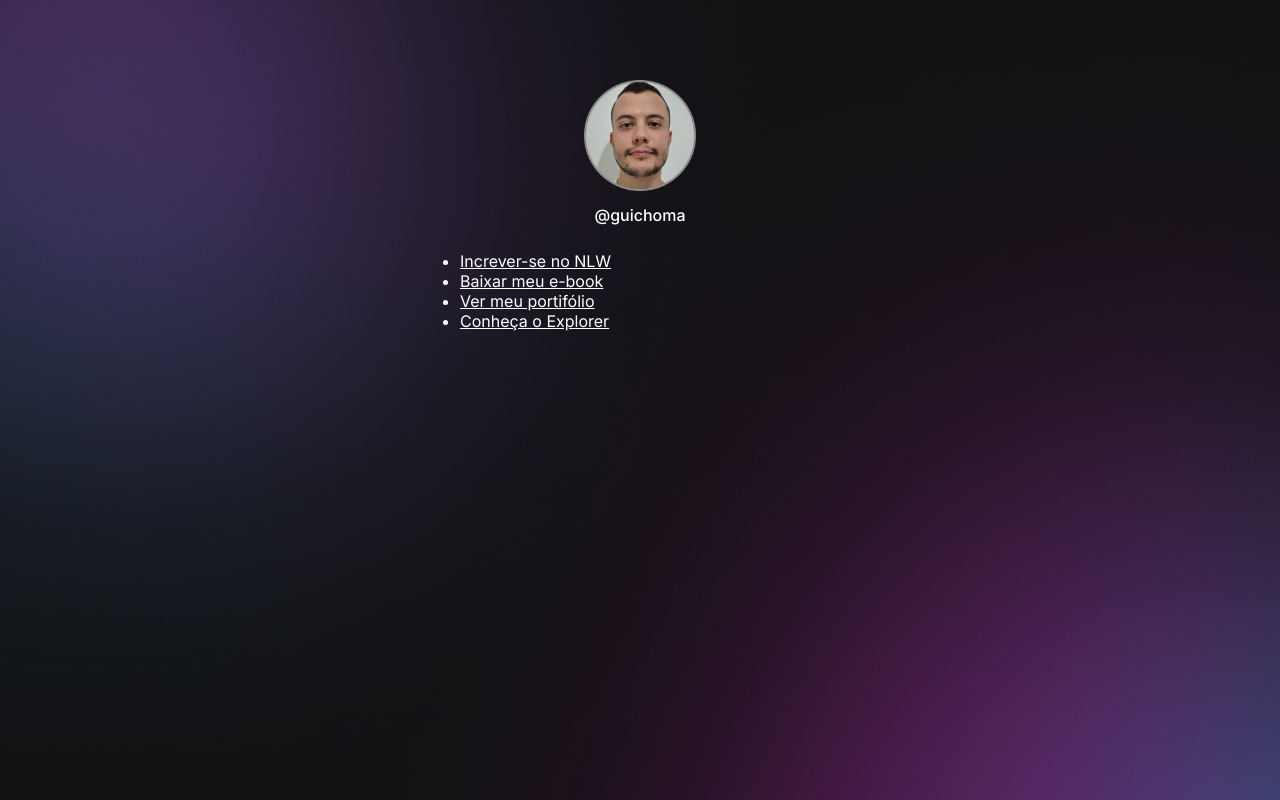
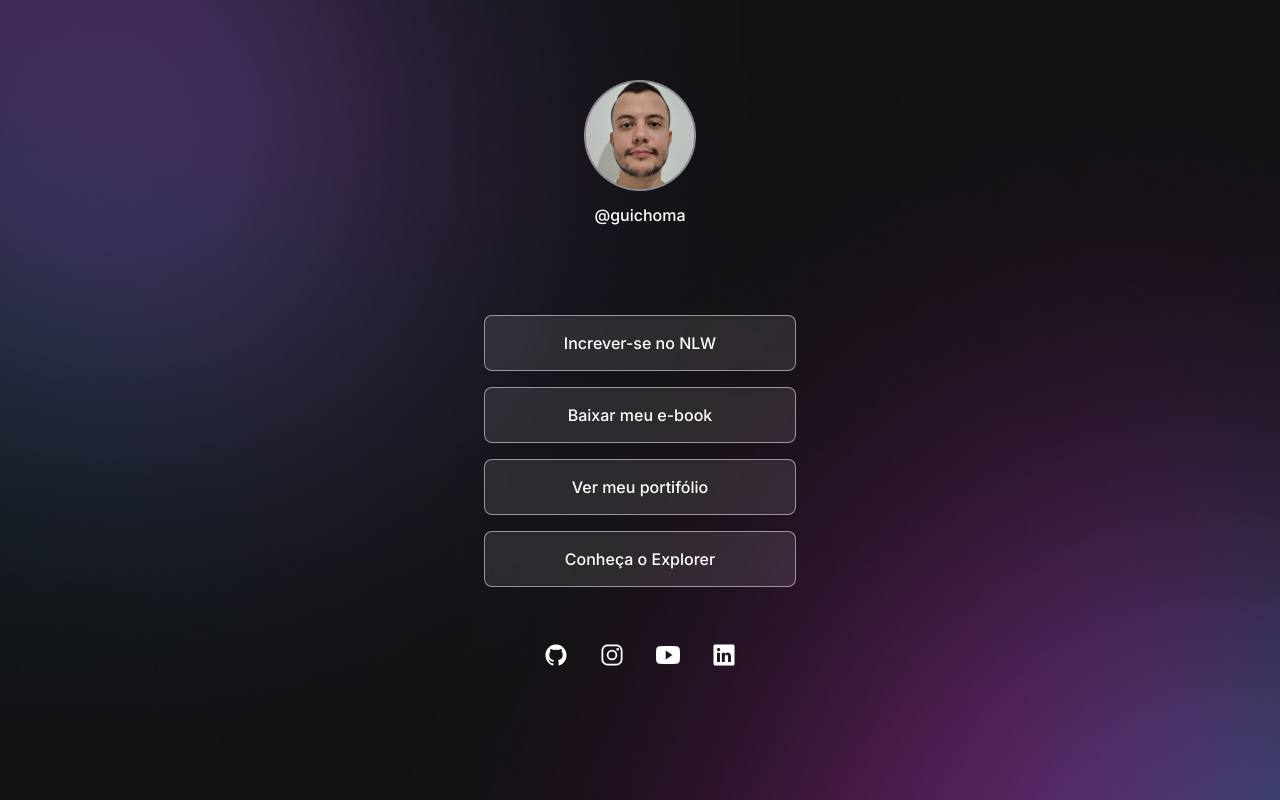
Before and after one commit to GuiChoma/rocketseat-discover, a plain HTML site: page index.html in a window 1280 px wide. Drawn offline with nearby package versions, Linux system fonts and the light colour scheme.

Commit message:
Adição dos botões sociais, ajuste de layout dos links conforme propótipo

```diff
--- a/index.html
+++ b/index.html
@@ -22,6 +22,7 @@
         />
         <p>@guichoma</p>
       </div>
+      <div id="dark-mode"></div>
       <ul>
         <li>
           <a href="#">Increver-se no NLW</a>
@@ -36,6 +37,28 @@
           <a href="#">Conheça o Explorer</a>
         </li>
       </ul>
+      <div id="social-links">
+        <a href="https://github.com/guichoma" target="_blank">
+          <ion-icon name="logo-github"></ion-icon>
+        </a>
+        <a href="https://instagram.com/guichoma" target="_blank">
+          <ion-icon name="logo-instagram"></ion-icon>
+        </a>
+        <a href="" target="_blank">
+          <ion-icon name="logo-youtube"></ion-icon>
+        </a>
+        <a href="https://www.linkedin.com/in/guilhermechoma/" target="_blank">
+          <ion-icon name="logo-linkedin"></ion-icon>
+        </a>
+      </div>
     </div>
+    <script
+      type="module"
+      src="https://unpkg.com/ionicons@7.1.0/dist/ionicons/ionicons.esm.js"
+    ></script>
+    <script
+      nomodule
+      src="https://unpkg.com/ionicons@7.1.0/dist/ionicons/ionicons.js"
+    ></script>
   </body>
 </html>
--- a/style.css
+++ b/style.css
@@ -24,6 +24,7 @@ body * {
 #container {
   width: 360px;
   margin: 56px auto 0px;
+  padding: 0 24px;
 }
 
 #profile {
@@ -40,3 +41,67 @@ body * {
   line-height: 24px;
   margin-top: 8px;
 }
+
+/* Links */
+
+ul {
+  list-style: none;
+  padding: 24px 0;
+  display: flex;
+  flex-direction: column;
+  gap: 16px;
+}
+
+ul li a {
+  padding: 16px 24px;
+  border: 1px solid rgba(255, 255, 255, 0.5);
+  background: rgba(255, 255, 255, 0.1);
+  font-weight: 500;
+  height: 56px;
+
+  /* O flex faz com que o conteúdo seja preenchido na linha da "caixa"*/
+  display: flex;
+  /* O justify-content alinha o conteúdo do link no eixo Y */
+  justify-content: center;
+  /* O align-items alinha o conteúdo do link no eixo X */
+  align-items: center;
+  /* Faz as bordas ficarem arredondadas */
+  border-radius: 8px;
+  /* Adiciona um blur no espaço da "caixa" do botão */
+  backdrop-filter: blur(4px);
+  -webkit-backdrop-filter: blur(4px);
+  /* Remove o sublinhado do link ("a") */
+  text-decoration: none;
+
+  transition: background 0.2s;
+}
+
+ul li a:hover {
+  border: 1.5px solid rgba(255, 255, 255, 1);
+  background: rgba(255, 255, 255, 0.05);
+}
+
+#social-links {
+  display: flex;
+  justify-content: center;
+  gap: 16px;
+  padding: 24px 0;
+  font-size: 24px;
+}
+
+#social-links a {
+  display: flex;
+  align-items: center;
+  justify-content: center;
+  padding: 8px;
+}
+
+#social-links a:hover {
+  background-color: rgba(255, 255, 255, 0.2);
+  border-radius: 50%;
+  transition: background 0.5s;
+}
+
+#dark-mode {
+  height: 40px;
+}
```
